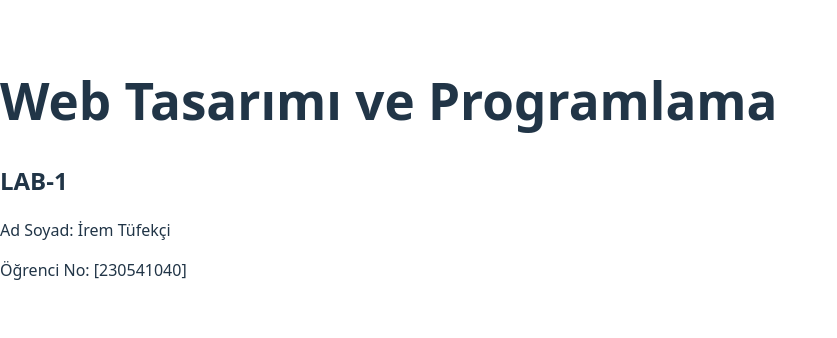
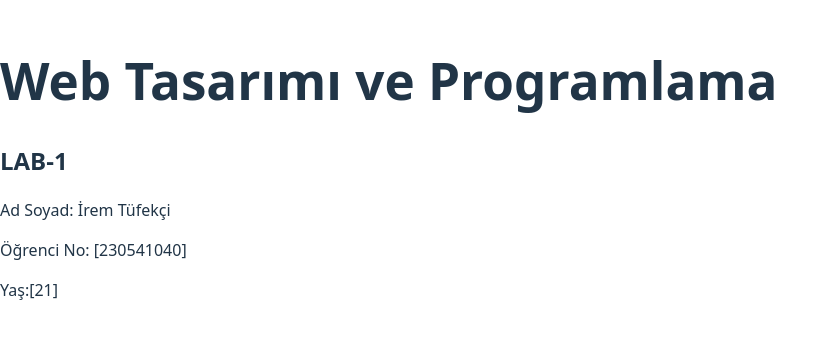
Before and after one commit to iremtufekci/web-lab, a React (Vite) app: page / in a window 1280 px wide. Shown: the part 232-570 px from the top of the page, without its empty margins (0-837 px from the left). Built offline with nearby package versions, Linux system fonts and the light colour scheme.

Commit message:
feat: add age information to profile

```diff
--- a/src/App.tsx
+++ b/src/App.tsx
@@ -5,6 +5,7 @@ function App() {
       <h2>LAB-1</h2>
       <p>Ad Soyad: İrem Tüfekçi</p>
       <p>Öğrenci No: [230541040]</p>
+      <p>Yaş:[21]</p>
     </div>
   );
 }
```
